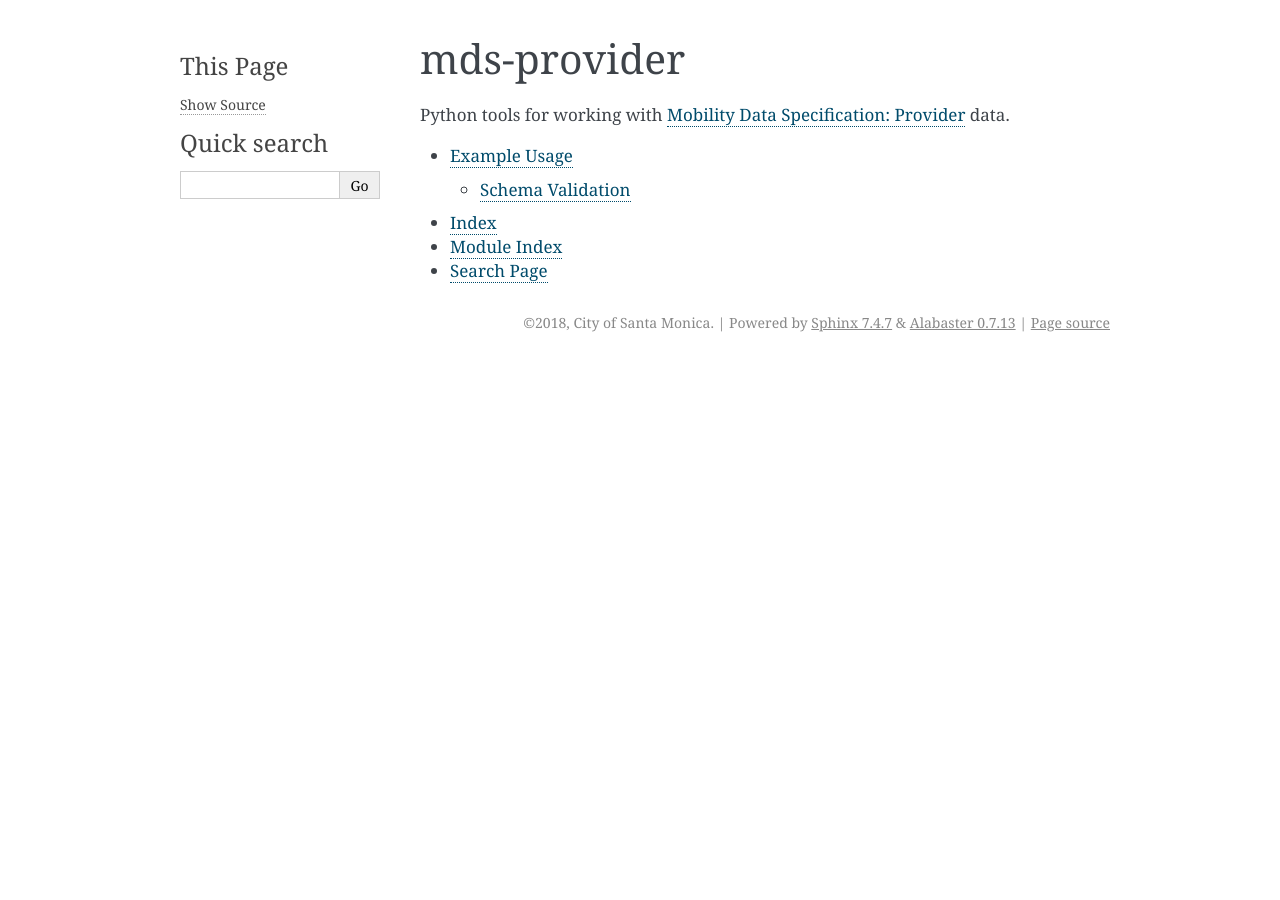
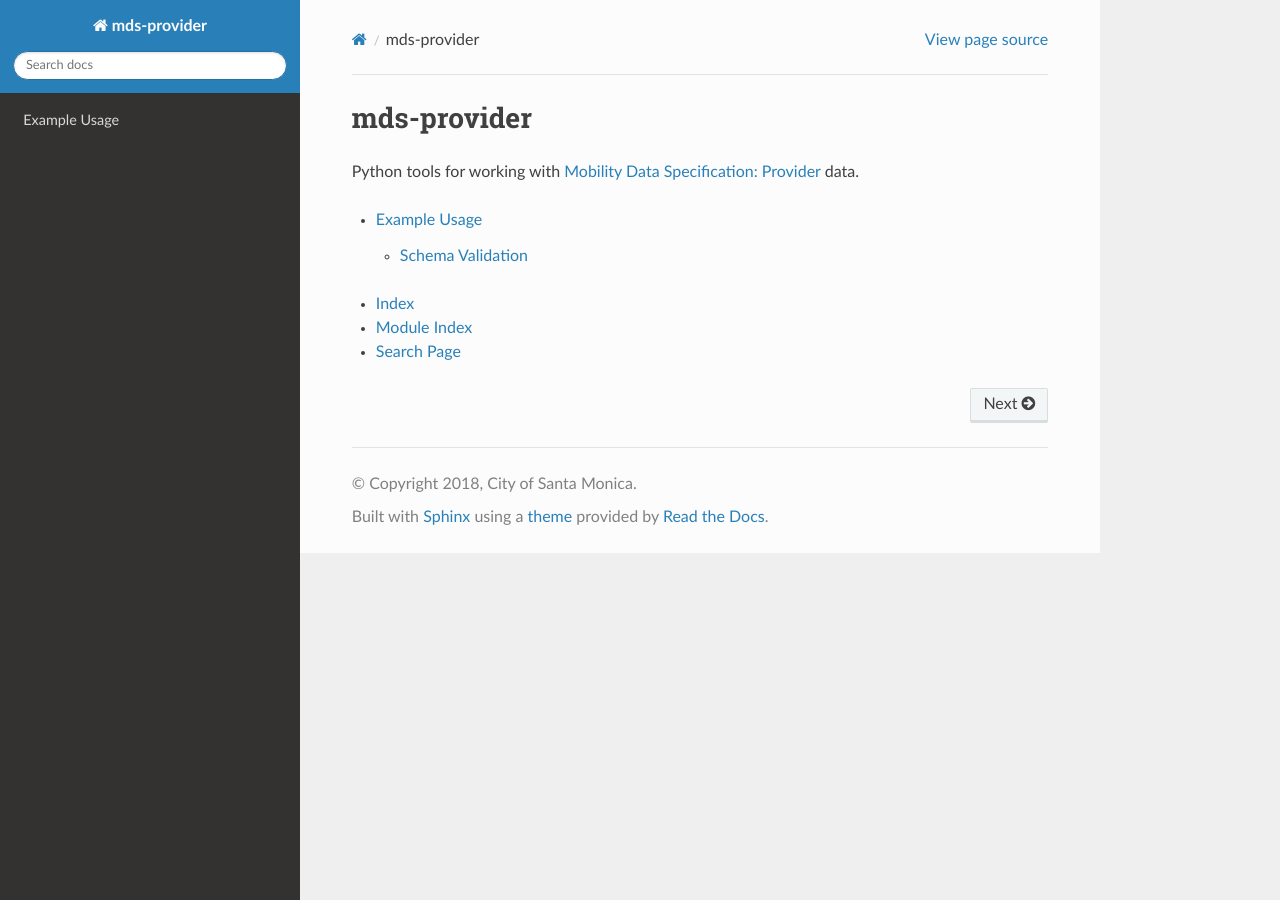
Before and after one commit to CityofSantaMonica/mds-provider, a Sphinx documentation site: the page built from docs/index.rst, in a window 1280 px wide. Built offline with Sphinx 7.4.7 and the Read the Docs theme 2.0.0, drawn with Linux system fonts in a browser that asks for light colours; the version number could not be read and is left out.

Commit message:
updating badge link and rtd theme

```diff
--- a/README.md
+++ b/README.md
@@ -1,12 +1,10 @@
-# mds-provider
+# mds-provider [![Documentation Status][docs-status]][docs]
 
 Tools for working with [MDS `provider`][provider] data.
 
-Developed and tested with Python 3.7+.
+Developed and tested with Python 3.6.
 
 See [`mds-provider-services`](https://github.com/CityofSantaMonica/mds-provider-services) for real-world usage of many of these tools.
-
-|docs| [Documentation](https://mds-provider.readthedocs.io/en/init-docs/).
 
 ## Installation
 
--- a/docs/conf.py
+++ b/docs/conf.py
@@ -51,7 +51,7 @@ extensions = [
 ]
 
 # Add any paths that contain templates here, relative to this directory.
-templates_path = ['_templates']
+templates_path = []
 
 source_parsers = {
    '.md': 'recommonmark.parser.CommonMarkParser',
@@ -86,7 +86,7 @@ pygments_style = None
 # The theme to use for HTML and HTML Help pages.  See the documentation for
 # a list of builtin themes.
 #
-html_theme = 'alabaster'
+html_theme = 'sphinx_rtd_theme'
 
 # Theme options are theme-specific and customize the look and feel of a theme
 # further.  For a list of options available for each theme, see the
```
Also changed, not shown: 1 other file.
